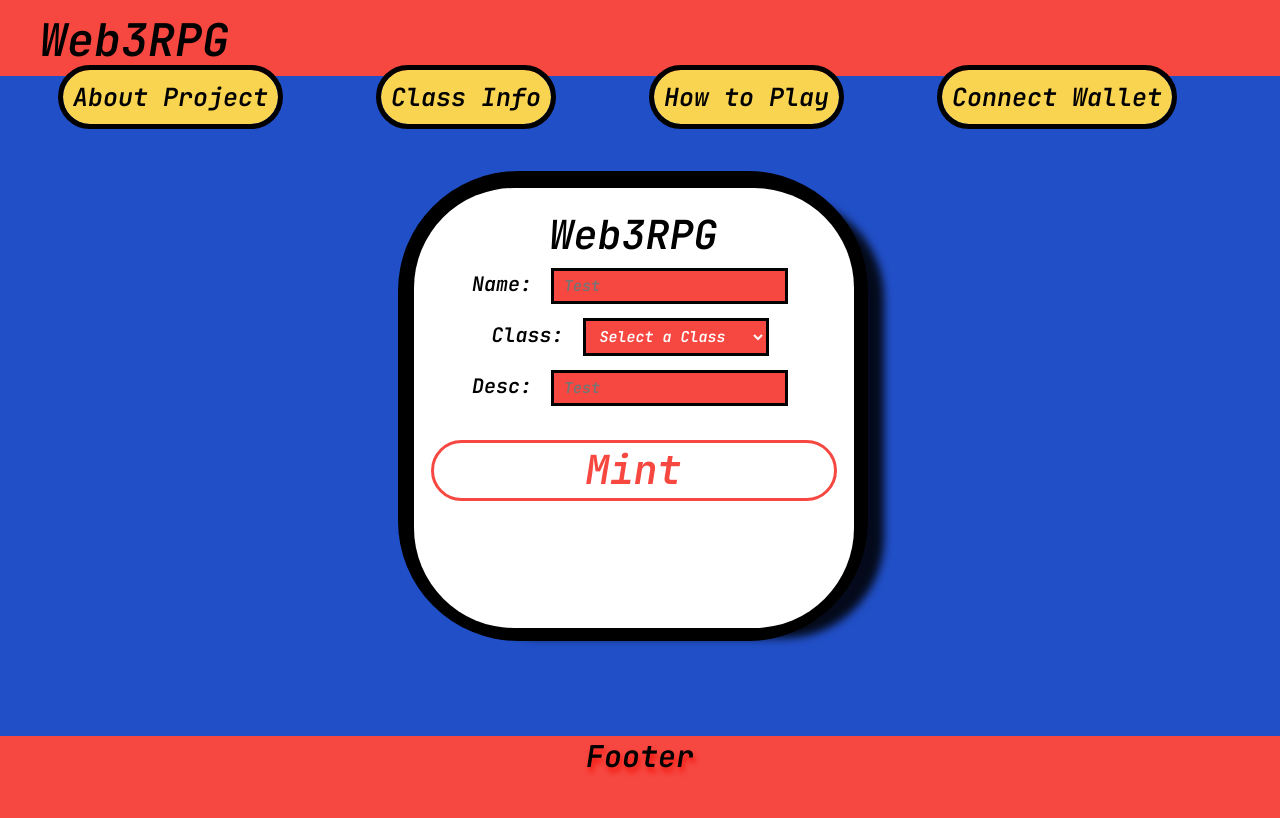
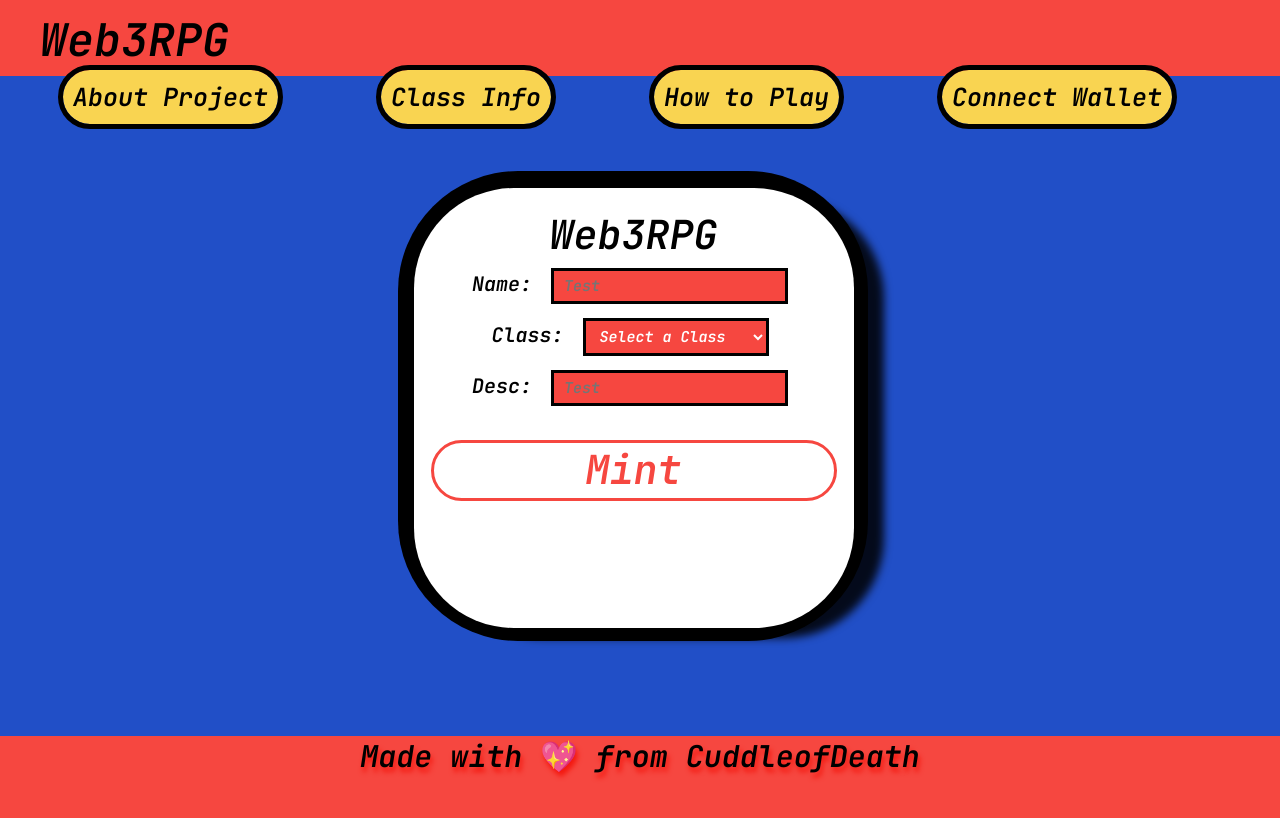
Before and after one commit to cuddleofdeath/web3rpg, a React (Vite) app: page / in a window 1280 px wide. Shown: the top 818 px of the page. Built offline with nearby package versions, Linux system fonts and the light colour scheme.

Commit message:
added footer content

```diff
--- a/src/components/Layout/Footer/Footer.jsx
+++ b/src/components/Layout/Footer/Footer.jsx
@@ -1,7 +1,12 @@
 import React from 'react';
 class Footer extends React.Component {
   render() {
-    return <footer>Footer</footer>;
+    return (
+      <footer>
+        Made with 💖 from{' '}
+        <a href='https://www.twitter.com/cuddleofdeath'>CuddleofDeath</a>
+      </footer>
+    );
   }
 }
 export default Footer;
```
